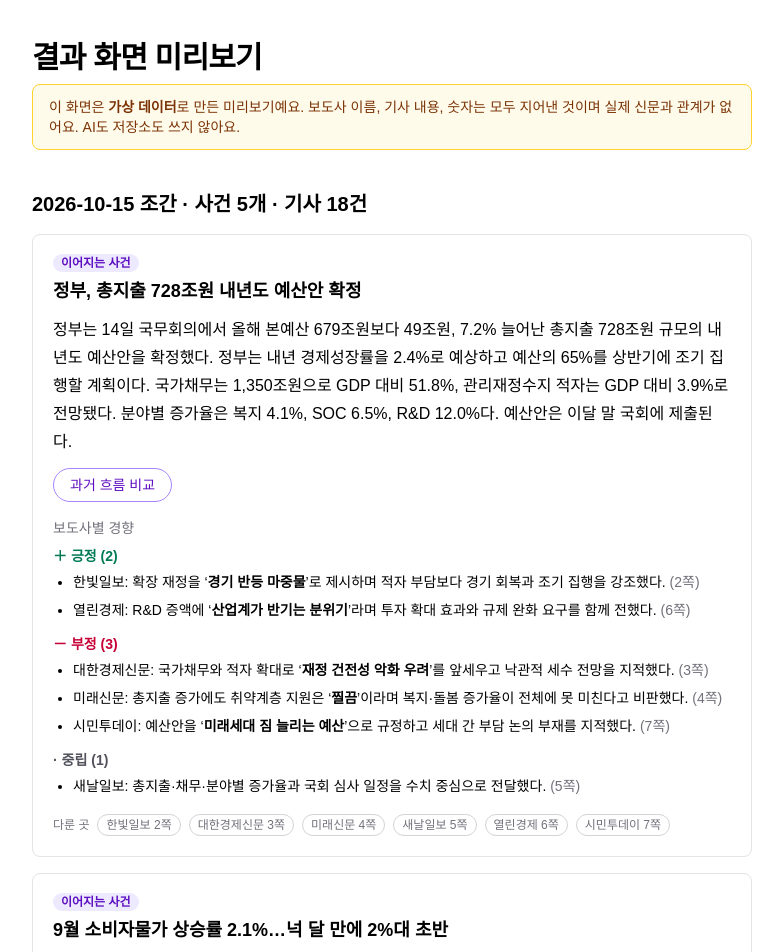
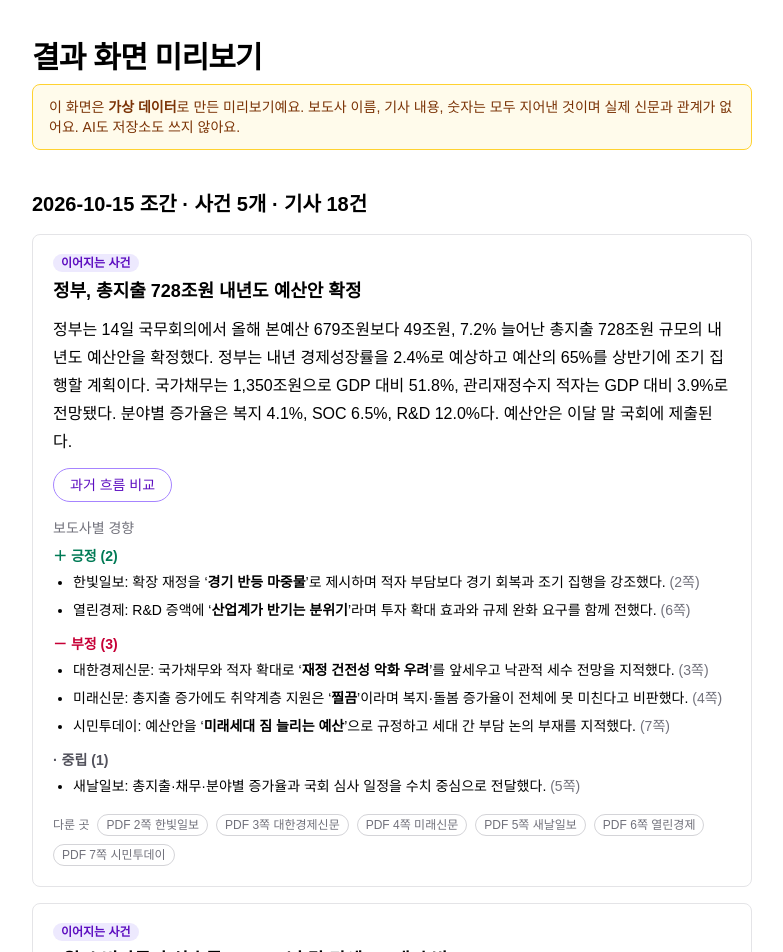
Before and after one commit to lim1019/josukan-summary, a Next.js app: page /dev/demo in a window 1280 px wide. Shown: the top 952 px of the page, without its empty margins (248-1031 px from the left). Built offline with nearby package versions, Linux system fonts and the light colour scheme.

Commit message:
다룬 곳을 PDF 쪽수 먼저, 보도사 이름 다음으로 쪽수순 표시: 원문 PDF에서 바로 찾아보게 하려고

```diff
--- a/app/_components/EventCard.tsx
+++ b/app/_components/EventCard.tsx
@@ -102,11 +102,14 @@ export default function EventCard({
 
       <p className="mt-4 flex flex-wrap items-center gap-2 text-xs text-zinc-500">
         <span>다룬 곳</span>
-        {event.coverage.map((c, i) => (
-          <span key={i} className="rounded-full border border-zinc-300 px-2 py-0.5 dark:border-zinc-700">
-            {c.outlet} {c.page}쪽
-          </span>
-        ))}
+        {/* PDF 몇 쪽인지 먼저, 그다음 보도사 이름. 쪽수가 앞선 것부터 나열한다. */}
+        {[...event.coverage]
+          .sort((x, y) => x.page - y.page)
+          .map((c, i) => (
+            <span key={i} className="rounded-full border border-zinc-300 px-2 py-0.5 dark:border-zinc-700">
+              PDF {c.page}쪽 {c.outlet}
+            </span>
+          ))}
       </p>
 
       {event.warnings.length > 0 && (
```
Also changed, not shown: 1 other file (tests, documents, lock files or other folders).
